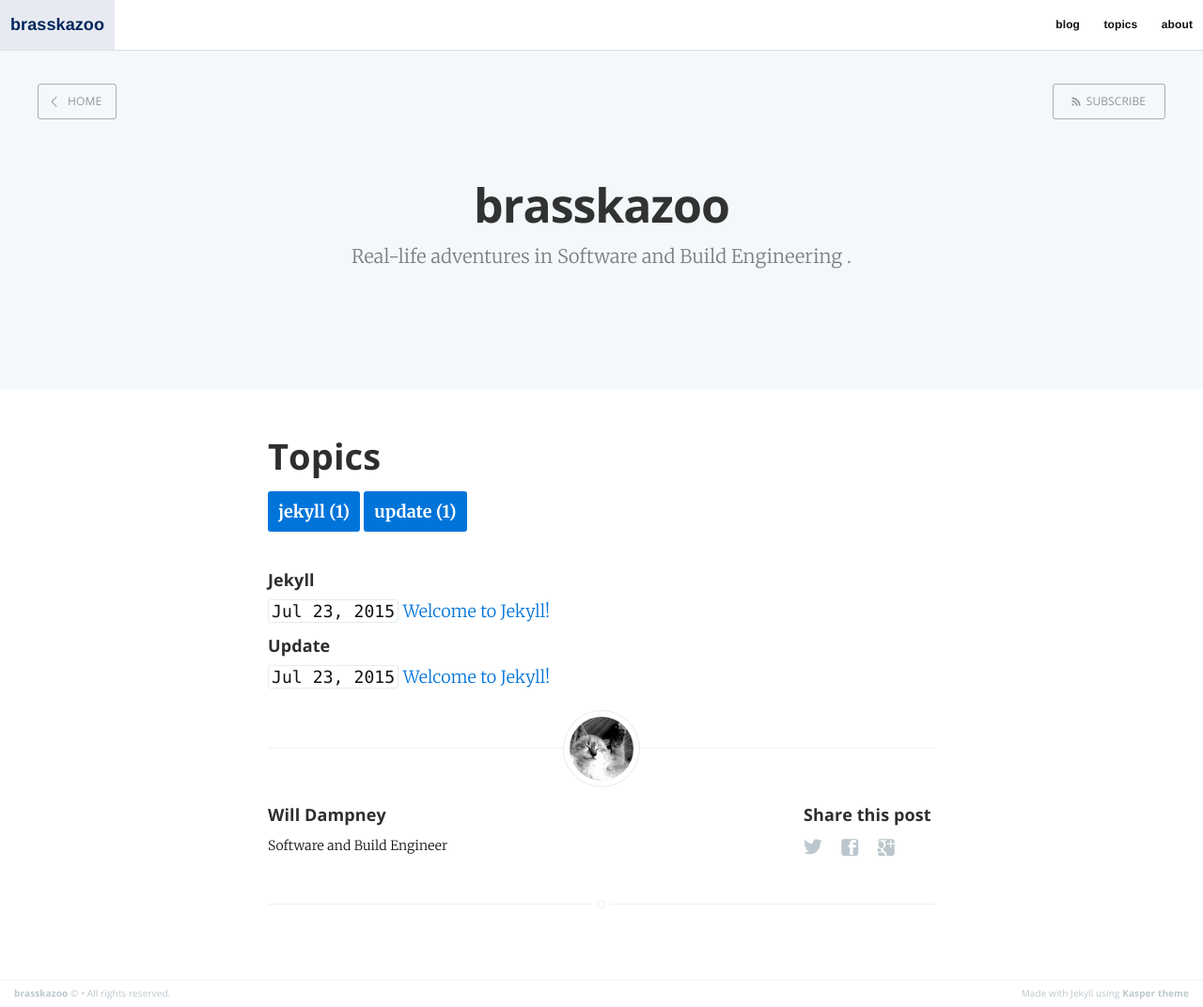
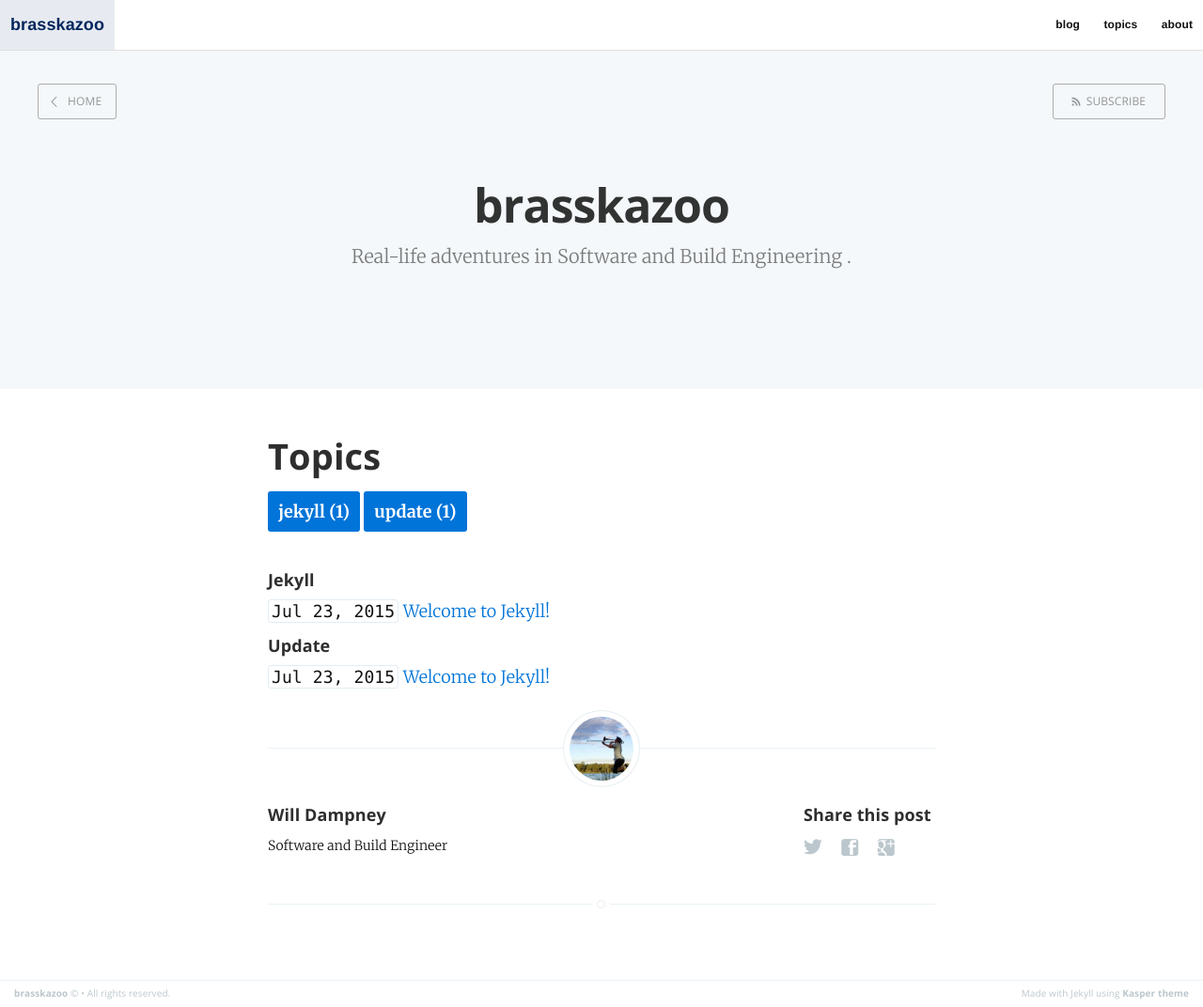
Before and after one commit to brasskazoo/brasskazoo.github.io, a Jekyll site: the page built from topics.md, in a window 1280 px wide. Shown: the whole page at 94% size. Built offline with Jekyll 4.4.1, drawn with Linux system fonts in a browser that asks for light colours; Markdown is read by kramdown in place of the engine named in the settings.

Commit message:
Add profile pic

```diff
--- a/_layouts/page.html
+++ b/_layouts/page.html
@@ -32,7 +32,7 @@
             <!-- If we want to display author's name and bio -->
             {% if site.author %}
             <figure class="author-image">
-                <a class="img" href="{{ site.baseurl }}" style="background-image: url(/assets/images/profile.png)">
+                <a class="img" href="{{ site.baseurl }}" style="background-image: url(/assets/images/profile.jpg)">
                     <span class="hidden">{{site.author}}'s Picture</span></a>
             </figure>
             <section class="author">
--- a/_layouts/post.html
+++ b/_layouts/post.html
@@ -45,7 +45,7 @@
             <!-- If we want to display author's name and bio -->
             {% if site.author %}
                 <figure class="author-image">
-                    <a class="img" href="{{ site.baseurl }}" style="background-image: url(/assets/images/profile.png)">
+                    <a class="img" href="{{ site.baseurl }}" style="background-image: url(/assets/images/profile.jpg)">
                     <span class="hidden">{{site.author}}'s Picture</span></a>
                 </figure>
                 <section class="author">
--- a/index.html
+++ b/index.html
@@ -29,7 +29,7 @@
         </section>
         <footer class="post-meta">
             {% if site.author %}
-                <img class="author-thumb" src="/assets/images/profile.png" alt="Author's profile picture" nopin="nopin" />
+                <img class="author-thumb" src="/assets/images/profile.jpg" alt="Author's profile picture" nopin="nopin" />
                 {{ site.author }}
             {% endif %}
             {% if post.categories.size > 0 %}
```
Also changed, not shown: assets/images/profile.jpg (added), assets/images/profile.png (deleted).
